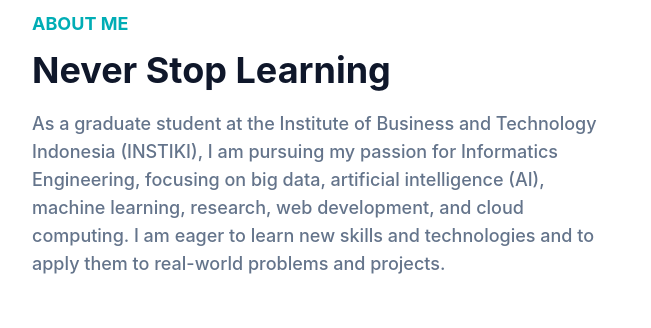
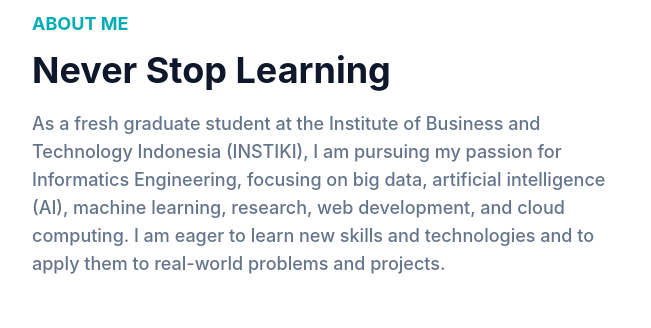
Before and after one commit to adrianpramana/adrian-portfolio, a website: page index.html in a window 1280 px wide. Shown: the part 786-1114 px from the top of the page, 0-651 px from the left. Drawn offline with nearby package versions, Linux system fonts and the light colour scheme.

Commit message:
Melakukan penambahan minor content

```diff
--- a/index.html
+++ b/index.html
@@ -151,8 +151,7 @@
             <h4 class="mb-3 text-lg font-bold uppercase text-primary" data-aos="fade-right">About Me</h4>
             <h2 class="mb-5 max-w-md text-3xl font-bold text-dark dark:text-white lg:text-4xl" data-aos="fade-right">Never Stop Learning</h2>
             <p class="max-w-xl text-base font-medium text-secondary lg:text-lg" data-aos="fade-right">
-              As a graduate student at the Institute of Business and Technology Indonesia (INSTIKI), I am pursuing my passion for Informatics Engineering, focusing on big data, artificial intelligence (AI), machine learning, research, web
-              development, and cloud computing. I am eager to learn new skills and technologies and to apply them to real-world problems and projects.
+              As a fresh graduate student at the Institute of Business and Technology Indonesia (INSTIKI), I am pursuing my passion for Informatics Engineering, focusing on big data, artificial intelligence (AI), machine learning, research, web development, and cloud computing. I am eager to learn new skills and technologies and to apply them to real-world problems and projects.
             </p>
           </div>
           <div class="w-full px-4 lg:w-1/2" data-aos="fade-left" data-aos-delay="200">
```
